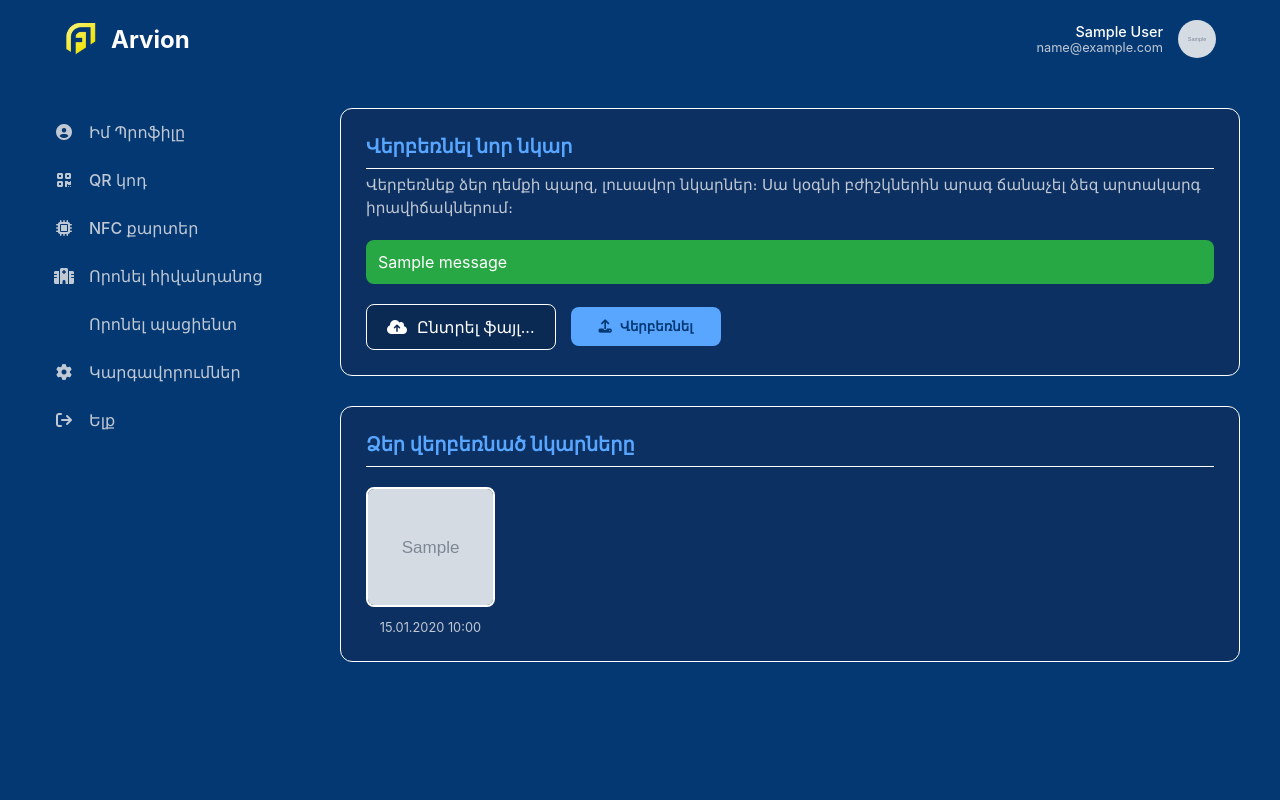
After one commit to Karen042009/Arvion_localhost, a Django app: page /add-photo/ in a window 1280 px wide. The commit adds this page. Run offline with Django 5.2, Linux system fonts and the light colour scheme; a user stored in the database is signed in; tables that the repository leaves empty hold one stand-in row (values such as "Sample post"); grey boxes marked "Sample" are stand-in pictures; one stand-in notice (Sample message) is shown.

Commit message:
fix, add photo

```diff
--- /dev/null
+++ b/main/templates/add_photo.html
@@ -0,0 +1,98 @@
+<!-- templates/add_photo.html -->
+{% load static %}
+<!DOCTYPE html>
+<html lang="hy">
+<head>
+    <meta charset="UTF-8" />
+    <link rel="stylesheet" href="{% static 'CSS/profile.css' %}" /> <!-- Կարող ենք օգտագործել profile.css-ը -->
+    <link rel="stylesheet" href="{% static 'CSS/add_photo.css' %}" /> <!-- Կամ ստեղծել նորը -->
+    <meta name="viewport" content="width=device-width, initial-scale=1.0" />
+    <title>Ավելացնել նկար - Arvion</title>
+    <link rel="stylesheet" href="https://cdnjs.cloudflare.com/ajax/libs/font-awesome/6.5.1/css/all.min.css" />
+</head>
+<body>
+    <header class="page-header container">
+      <a href="{% url 'arvion' %}" class="logo">
+        <img src="{% static 'images/LogoIcon.png' %}" alt="Arvion Logo" class="logo-img" />
+        <span>Arvion</span>
+      </a>
+      <div class="header-actions">
+        <div class="header-user-info">
+          <div class="name">{{ user.get_full_name|default:user.username }}</div>
+          <div class="email">{{ user.email }}</div>
+        </div>
+        <img src="{% if user.profile_picture %}{{ user.profile_picture.url }}{% else %}{% static 'images/default_avatar.png' %}{% endif %}" alt="User Avatar" class="header-user-avatar" />
+      </div>
+    </header>
+
+    <main class="page-main container">
+        <aside class="profile-sidebar">
+            <nav class="sidebar-nav">
+                <ul>
+                    <li><a href="{% url 'profile' %}"><i class="fa-solid fa-user-circle"></i> Իմ Պրոֆիլը</a></li>
+                    <li><a href="{% url 'qr_code' %}"><i class="fa-solid fa-qrcode"></i> QR կոդ</a></li>
+                    <li><a href="https://t.me/Karen12321"><i class="fa-solid fa-microchip"></i> NFC քարտեր</a></li>
+                    <li><a href="{% url 'find_hospital' %}"><i class="fa-solid fa-hospital"></i> Որոնել հիվանդանոց</a></li>
+                    {% if not user.doctor_profile %}
+                    <!-- Այս կետը դարձնում ենք ակտիվ -->
+                    <li><a href="{% url 'add_photo' %}" class="active"><i class="fa-solid fa-camera-retro"></i> Ավելացնել նկար</a></li>
+                    {% endif %}
+                    {% if user.doctor_profile %}
+                    <li><a href="{% url 'search_patient_by_photo' %}"><i class="fa-solid fa-user-magnifying-glass"></i> Որոնել պացիենտ</a></li>
+                    {% endif %}
+                    <li><a href="{% url 'settings' %}"><i class="fa-solid fa-gear"></i> Կարգավորումներ</a></li>
+                    <li><a href="{% url 'logout' %}"><i class="fa-solid fa-arrow-right-from-bracket"></i> Ելք</a></li>
+                </ul>
+            </nav>
+        </aside>
+
+        <section class="profile-content">
+            <div class="upload-section">
+                <h2 class="section-title">Վերբեռնել նոր նկար</h2>
+                <p class="section-description">
+                    Վերբեռնեք ձեր դեմքի պարզ, լուսավոր նկարներ։ Սա կօգնի բժիշկներին արագ ճանաչել ձեզ արտակարգ իրավիճակներում։
+                </p>
+
+                <!-- Հաղորդագրությունների բլոկ -->
+                {% if messages %}
+                    <div class="messages">
+                        {% for message in messages %}
+                            <div class="message {{ message.tags }}">{{ message }}</div>
+                        {% endfor %}
+                    </div>
+                {% endif %}
+
+                <form method="post" enctype="multipart/form-data" class="upload-form">
+                    {% csrf_token %}
+                    <div class="file-input-wrapper">
+                        <input type="file" name="face_photo" id="face_photo" class="file-input" accept="image/png, image/jpeg" required>
+                        <label for="face_photo" class="file-input-label">
+                            <i class="fa-solid fa-cloud-arrow-up"></i>
+                            <span>Ընտրել ֆայլ...</span>
+                        </label>
+                    </div>
+                    <button type="submit" class="btn-upload">
+                        <i class="fa-solid fa-upload"></i> Վերբեռնել
+                    </button>
+                </form>
+            </div>
+
+            <div class="gallery-section">
+                <h2 class="section-title">Ձեր վերբեռնած նկարները</h2>
+                {% if user_images %}
+                    <div class="image-gallery">
+                        {% for img in user_images %}
+                            <div class="gallery-item">
+                                <img src="{{ img.image.url }}" alt="Վերբեռնված նկար">
+                                <small>{{ img.uploaded_at|date:"d.m.Y H:i" }}</small>
+                            </div>
+                        {% endfor %}
+                    </div>
+                {% else %}
+                    <p>Դուք դեռևս նկարներ չեք վերբեռնել։</p>
+                {% endif %}
+            </div>
+        </section>
+    </main>
+</body>
+</html>
--- a/main/templates/profile.html
+++ b/main/templates/profile.html
@@ -16,7 +16,6 @@
         <span>Arvion</span>
       </a>
       <div class="header-actions">
-        <a href="#" class="notification-bell"><i class="fa-regular fa-bell"></i></a>
         <div class="header-user-info">
           <div class="name">{{ user.get_full_name|default:user.username }}</div>
           <div class="email">{{ user.email }}</div>
@@ -33,6 +32,7 @@
             <li><a href="{% url 'qr_code' %}"><i class="fa-solid fa-qrcode"></i> QR կոդ</a></li>
             <li><a href="https://t.me/Karen12321"><i class="fa-solid fa-microchip"></i> NFC քարտեր</a></li>
             <li><a href="{% url 'find_hospital' %}"><i class="fa-solid fa-hospital"></i> Որոնել հիվանդանոց</a></li>
+            <li><a href="{% url 'add_photo' %}"><i class="fa-solid fa-camera-retro"></i> Ավելացնել նկար</a></li>
             {% if user.doctor_profile %}
             <li><a href="{% url 'search_patient_by_photo' %}"><i class="fa-solid fa-user-magnifying-glass"></i> Որոնել պացիենտ</a></li>
             {% endif %}
--- a/main/urls.py
+++ b/main/urls.py
@@ -25,4 +25,5 @@ urlpatterns = [
         "search/photo/", views.search_patient_by_photo, name="search_patient_by_photo"
     ),
     path("patient/<int:user_id>/", views.patient_details_view, name="patient_details"),
+    path('add-photo/', views.add_photo_view, name='add_photo'),
 ]
--- a/main/views.py
+++ b/main/views.py
@@ -478,3 +478,58 @@ def patient_details_view(request, user_id):
         ),
     }
     return render(request, "patient_details.html", context)
+
+# views.py
+
+# Avelacru importneri cankum
+from .models import UserFaceImage
+
+# ... qo mnacac view-nery
+
+@login_required
+def add_photo_view(request):
+    # Ստուգում, որ միայն պացիենտները կարողանան նկար ավելացնել
+    if not hasattr(request.user, 'patient_profile'):
+        messages.error(request, 'Միայն պացիենտները կարող են իրենց նկարներն ավելացնել։')
+        return redirect('profile')
+
+    # Եթե POST հարցում է (ֆորման ուղարկվել է)
+    if request.method == 'POST':
+        if 'face_photo' in request.FILES:
+            image_file = request.FILES['face_photo']
+
+            # Ստուգում, թե արդյոք նկարում դեմք կա (օգտագործելով քո իսկ ֆունկցիան)
+            # Ֆայլը կարդում ենք հիշողության մեջ, որպեսզի cv2-ը կարողանա մշակել
+            try:
+                image_data = image_file.read()
+                nparr = np.frombuffer(image_data, np.uint8)
+                image_cv2 = cv2.imdecode(nparr, cv2.IMREAD_COLOR)
+
+                embedding = extract_embedding(image_cv2) # Քո իսկ extract_embedding ֆունկցիան
+
+                if embedding is None:
+                    messages.error(request, 'Նկարում դեմք չի հայտնաբերվել։ Խնդրում ենք փորձել ավելի պարզ, լուսավոր և դիմային նկար։')
+                else:
+                    # Եթե դեմքը հայտնաբերվել է, պահպանում ենք նկարը
+                    # Ֆայլի կուրսորը վերադարձնում ենք սկիզբ, քանի որ .read()-ից հետո այն վերջում է
+                    image_file.seek(0)
+                    UserFaceImage.objects.create(user=request.user, image=image_file)
+                    messages.success(request, 'Նկարը հաջողությամբ վերբեռնվեց։')
+                    # Այստեղ կարելի է ավելացնել տրամաբանություն, որը ավտոմատ կվերամարզի մոդելը
+                    # օրինակ՝ call_command('train_face_model')
+
+            except Exception as e:
+                messages.error(request, f'Նկարը մշակելիս առաջացավ սխալ։ {e}')
+
+        else:
+            messages.error(request, 'Խնդրում ենք ընտրել ֆայլ վերբեռնելու համար։')
+
+        return redirect('add_photo') # Վերահղում ենք նույն էջ՝ թարմացված ցուցակը տեսնելու համար
+
+    # GET հարցման դեպքում (էջը բացելիս)
+    # Բերում ենք օգտատիրոջ բոլոր վերբեռնած նկարները
+    user_images = UserFaceImage.objects.filter(user=request.user)
+    context = {
+        'user_images': user_images
+    }
+    return render(request, 'add_photo.html', context)
--- /dev/null
+++ b/static/CSS/add_photo.css
@@ -0,0 +1,121 @@
+/* static/CSS/add_photo.css */
+
+.upload-section, .gallery-section {
+    background-color: var(--card-bg, #0c3061);
+    padding: 25px;
+    border-radius: 12px;
+    margin-bottom: 30px;
+    border: 1px solid var(--border-color);
+}
+
+.section-description {
+    color: var(--text-secondary);
+    margin-top: -15px;
+    margin-bottom: 20px;
+    font-size: 0.95rem;
+    line-height: 1.5;
+}
+
+.upload-form {
+    display: flex;
+    gap: 15px;
+    align-items: center;
+}
+
+.file-input-wrapper {
+    position: relative;
+    overflow: hidden;
+    display: inline-block;
+}
+
+.file-input {
+    position: absolute;
+    font-size: 100px;
+    left: 0;
+    top: 0;
+    opacity: 0;
+    cursor: pointer;
+}
+
+.file-input-label {
+    background-color: var(--secondary-bg);
+    color: var(--text-primary);
+    padding: 12px 20px;
+    border-radius: 8px;
+    cursor: pointer;
+    display: inline-flex;
+    align-items: center;
+    gap: 10px;
+    border: 1px solid var(--border-color);
+}
+
+.file-input-label:hover {
+    background-color: #043873;
+}
+
+.btn-upload {
+    padding: 12px 28px;
+    border-radius: 8px;
+    font-weight: 600;
+    cursor: pointer;
+    border: none;
+    background-color: var(--accent-color);
+    color: var(--primary-bg);
+    text-decoration: none;
+    transition: background-color 0.2s;
+    display: inline-flex;
+    align-items: center;
+    gap: 8px;
+}
+
+.btn-upload:hover {
+    background-color: #79bbff;
+}
+
+/* Gallery */
+.image-gallery {
+    display: grid;
+    grid-template-columns: repeat(auto-fill, minmax(120px, 1fr));
+    gap: 15px;
+    margin-top: 20px;
+}
+
+.gallery-item {
+    text-align: center;
+}
+
+.gallery-item img {
+    width: 100%;
+    height: 120px;
+    object-fit: cover;
+    border-radius: 8px;
+    border: 2px solid var(--border-color);
+    margin-bottom: 5px;
+}
+
+.gallery-item small {
+    font-size: 0.8rem;
+    color: var(--text-secondary);
+}
+
+/* Messages */
+.messages {
+    margin-bottom: 20px;
+}
+.message {
+    padding: 12px;
+    border-radius: 8px;
+    color: white;
+}
+.message.success { background-color: #28a745; }
+.message.error { background-color: #dc3545; }
+.message.info { background-color: #17a2b8; }
+.message.warning { background-color: #ffc107; }
+
+/* Responsive adjustments */
+@media (max-width: 768px) {
+    .upload-form {
+        flex-direction: column;
+        align-items: stretch;
+    }
+}
```
Also changed, not shown: main/models.py (+58 -5 lines), main/migrations/0001_initial.py, main/migrations/0002_auto_20250625_0601.py (deleted), main/migrations/0003_alter_customuser_public_profile_id.py (deleted), media/face/narine.melqonyan.2000@mail.ru/karen.jpg (added).
